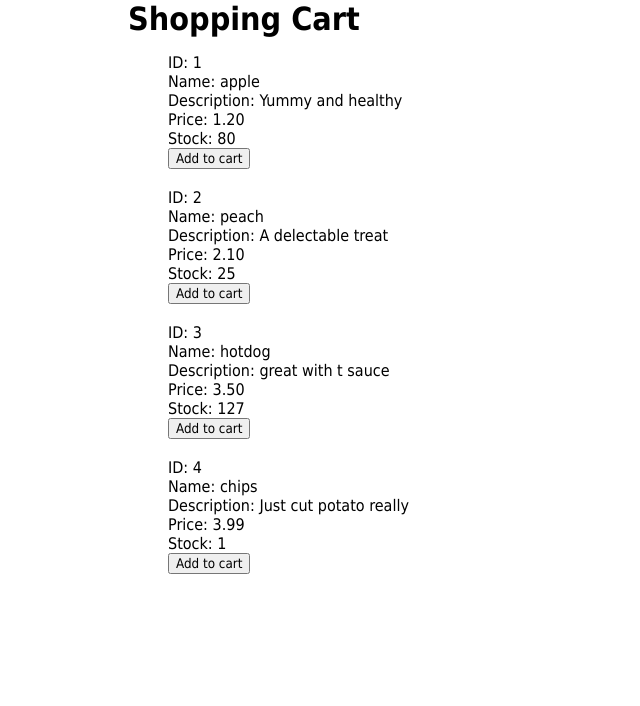
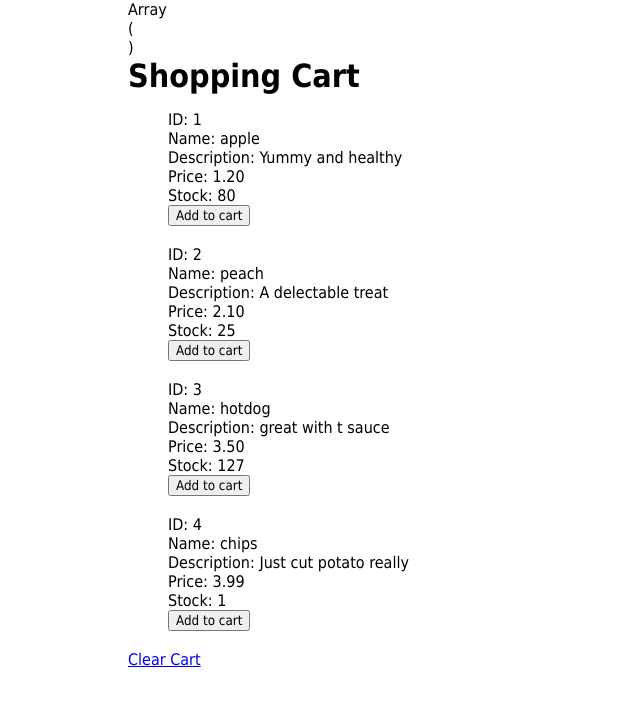
Before and after one commit to Stevenjay/shopping-cart, a PHP site: page / in a window 1280 px wide. Shown: the top 706 px of the page, without its empty margins (0-640 px from the left). Run offline with PHP 8.4, Linux system fonts and the light colour scheme; data comes from the database, SQL or seed files in the repository.

Commit message:
Added shopping cart

```diff
--- a/index.php
+++ b/index.php
@@ -1,11 +1,65 @@
-<?php include 'templates/header.template.php'; ?>
+<?php
+
+//Start the session
+session_start();
+
+$dbc = new mysqli ('localhost', 'root', '', 'shopping_cart');
+
+//create a cart if they don't have one already
+if (! isset($_SESSION['cart'])){
+
+	//create cart
+	$_SESSION['cart'] = [];
+
+}
+
+//If isse
+if ( isset($_GET['clearcart']) ) {
+
+	//clear the cart
+	$_SESSION['cart'] = [];
+
+	//Refresh the page
+	header('Location: index.php');
+}
+
+//Did the user submit the form?
+if(isset($_POST['add-to-cart'])) {
+
+	//Find the price of the product
+	$id = $dbc->real_escape_string($_POST['product-id']);
+
+	//Prepare SQL to find the price of the product
+	$sql = "SELECT price FROM products WHERE id = $id";
+
+	//Run the query
+	$result = $dbc->query( $sql );
+
+	//Validation goes here
+	// Extract the data
+	$result  = $result->fetch_assoc();
+
+	//Add the item to the cart
+	$_SESSION['cart'][] = [
+
+		'id'=>$_POST['product-id'],
+		'name'=>$_POST['name'],
+		'description'=>$_POST['description'],
+		'price' => $result['price']
+
+	];
+
+}
+
+
+//Include the header
+include 'templates/header.template.php'; ?>
 
 
 <h1>Shopping Cart</h1>
 
 <?php
 
-			$dbc = new mysqli ('localhost', 'root', '', 'shopping_cart');
 
 	//Get all products
 	$sql = "SELECT id, name, description, price, stock FROM products";
--- a/templates/footer.template.php
+++ b/templates/footer.template.php
@@ -1,3 +1,5 @@
+<a href="index.php?clearcart">Clear Cart</a>
+
 
 	</div>
 </body>
--- a/templates/header.template.php
+++ b/templates/header.template.php
@@ -6,3 +6,11 @@
 </head>
 <body>
 	<div id="body">
+
+<?php
+
+	echo '<pre>';
+	print_r( $_SESSION['cart'] );
+	echo '</pre>'
+
+?>
--- a/templates/product.template.php
+++ b/templates/product.template.php
@@ -5,8 +5,11 @@
 	<li>Price: <?= $row['price'] ?></li>
 	<li>Stock: <?= $row['stock'] ?></li>
 	<li>
-		<form action="">
-			<input type="submit" value="Add to cart">
+		<form action="" method="post">
+			<input type="hidden" name="product-id" value="<?= $row['id'] ?>">
+			<input type="hidden" name="name" value="<?= $row['name'] ?>">
+			<input type="hidden" name="description" value="<?= $row['description'] ?>">
+			<input type="submit" value="Add to cart" name="add-to-cart">
 		</form>
 	</li>
 </ul>
```
Lines whose indentation alone changed are shown as unchanged.
